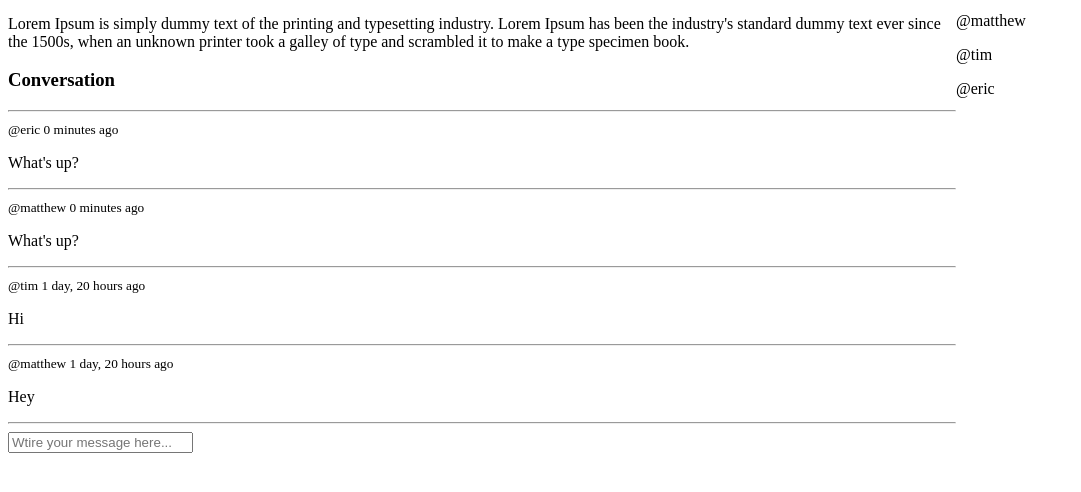
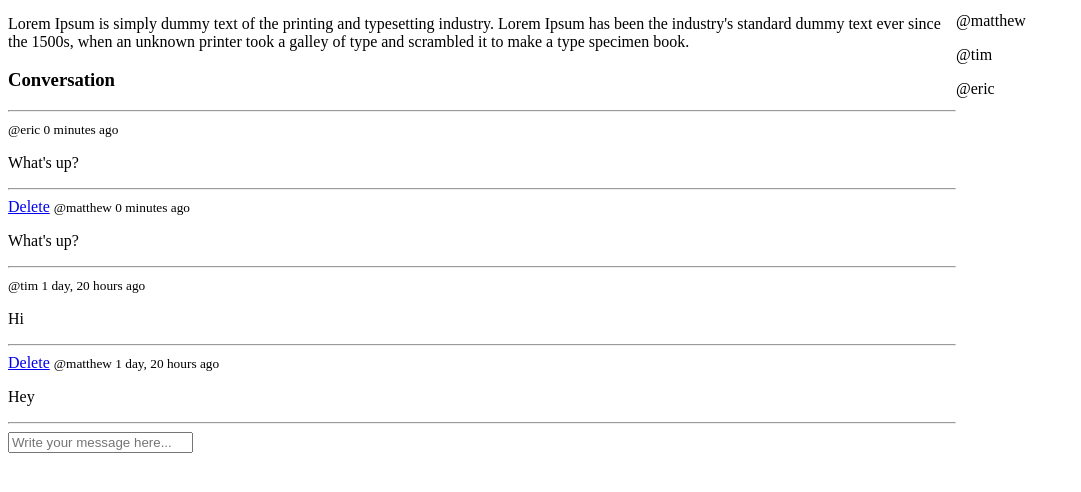
Before and after one commit to mattygersh21/python-django-discord, a Django app: page /room/1/ in a window 1280 px wide. Shown: the part 252-744 px from the top of the page, without its empty margins (0-1081 px from the left). Run offline with Django 4.2, Linux system fonts and the light colour scheme; a user stored in the database is signed in; data comes from the database, SQL or seed files in the repository; both versions use the stored data as it was after the commit.

Commit message:
* Added ability to delete a message from a room. * Tidied two errors.

```diff
--- a/discord/base/templates/base/room.html
+++ b/discord/base/templates/base/room.html
@@ -18,6 +18,9 @@
       <hr>
       {% for message in room_messages %}
         <div>
+          {% if request.user == message.user %}
+          <a href="{% url 'delete-message' message.id %}">Delete</a>
+          {% endif %}
           <small>@{{message.user}} {{message.created|timesince}} ago</small>
           <p>{{message.body}}</p>
           <hr>
@@ -29,7 +32,7 @@
     <div class="comment-form">
       <form method="POST" action="">
         {% csrf_token%}
-        <input type="text" name="body" placeholder="Wtire your message here..." />
+        <input type="text" name="body" placeholder="Write your message here..." />
       </form>
     </div>
   {% endif %}
@@ -37,7 +40,7 @@
   <div>
     <h3>Participants</h3>
     <hr>
-    {% for user in participants%}
+    {% for user in participants %}
       <div>
         <p>@{{user.username}}</p>
       </div>
--- a/discord/base/urls.py
+++ b/discord/base/urls.py
@@ -12,5 +12,6 @@ urlpatterns = [
 
     path('create-room/', views.createRoom, name='create-room'),
     path('update-room/<str:pk>/', views.updateRoom, name='update-room'),
-    path('delete-room/<str:pk>/', views.deleteRoom, name='delete-room')
+    path('delete-room/<str:pk>/', views.deleteRoom, name='delete-room'),
+    path('delete-message/<str:pk>', views.deleteMessage, name='delete-message'),
 ]
--- a/discord/base/views.py
+++ b/discord/base/views.py
@@ -136,3 +136,16 @@ def deleteRoom(request, pk):
         return redirect('home')
 
     return render(request, 'base/delete.html', {'obj':room})
+
+@login_required(login_url='login')
+def deleteMessage(request, pk):
+    message = Message.objects.get(id=pk)
+
+    if request.user != message.user:
+        return HttpResponse('You are not allowed to delete this message.')
+
+    if request.method == 'POST':
+        message.delete()
+        return redirect('room', pk=message.room.id)
+
+    return render(request, 'base/delete.html', {'obj':message})
```
Also changed, not shown: discord/db.sqlite3.
